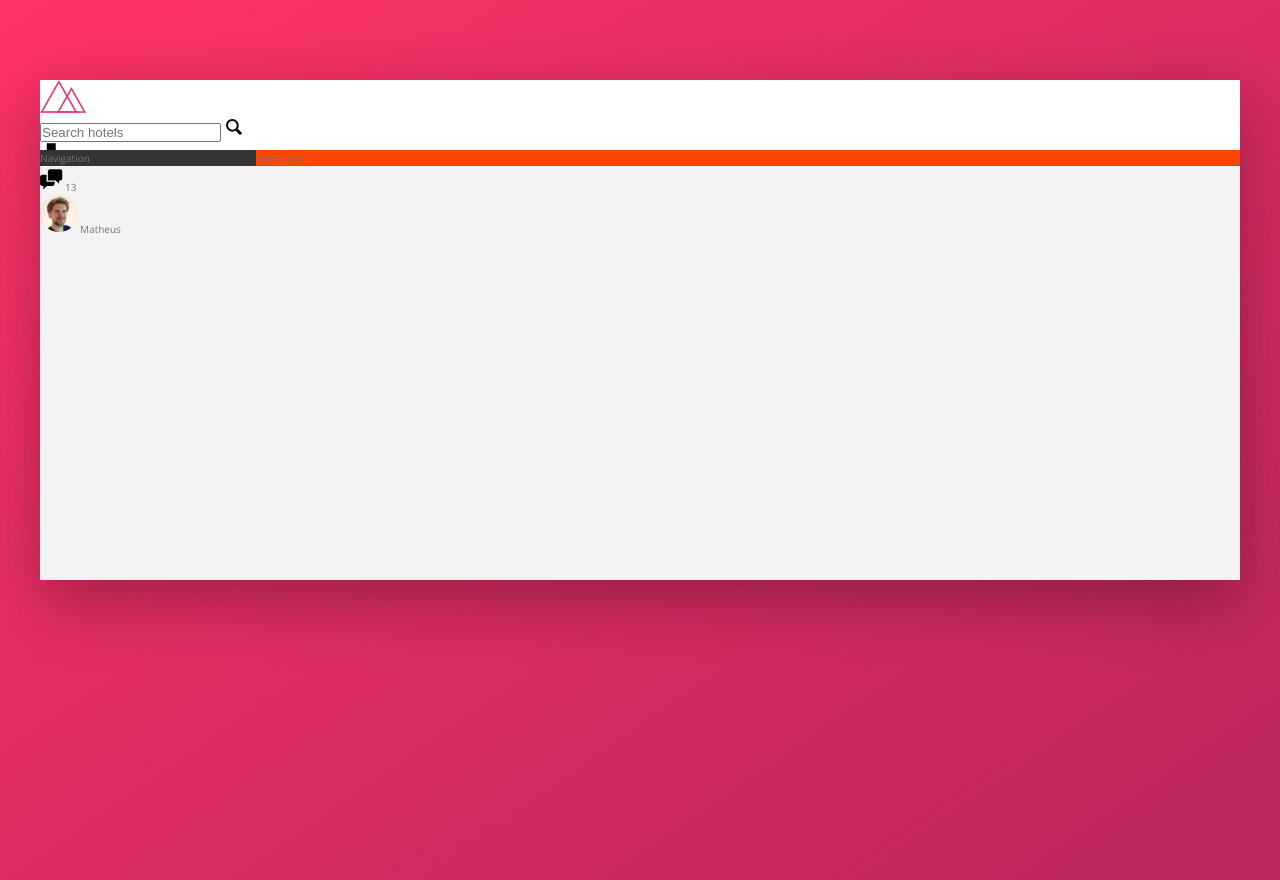
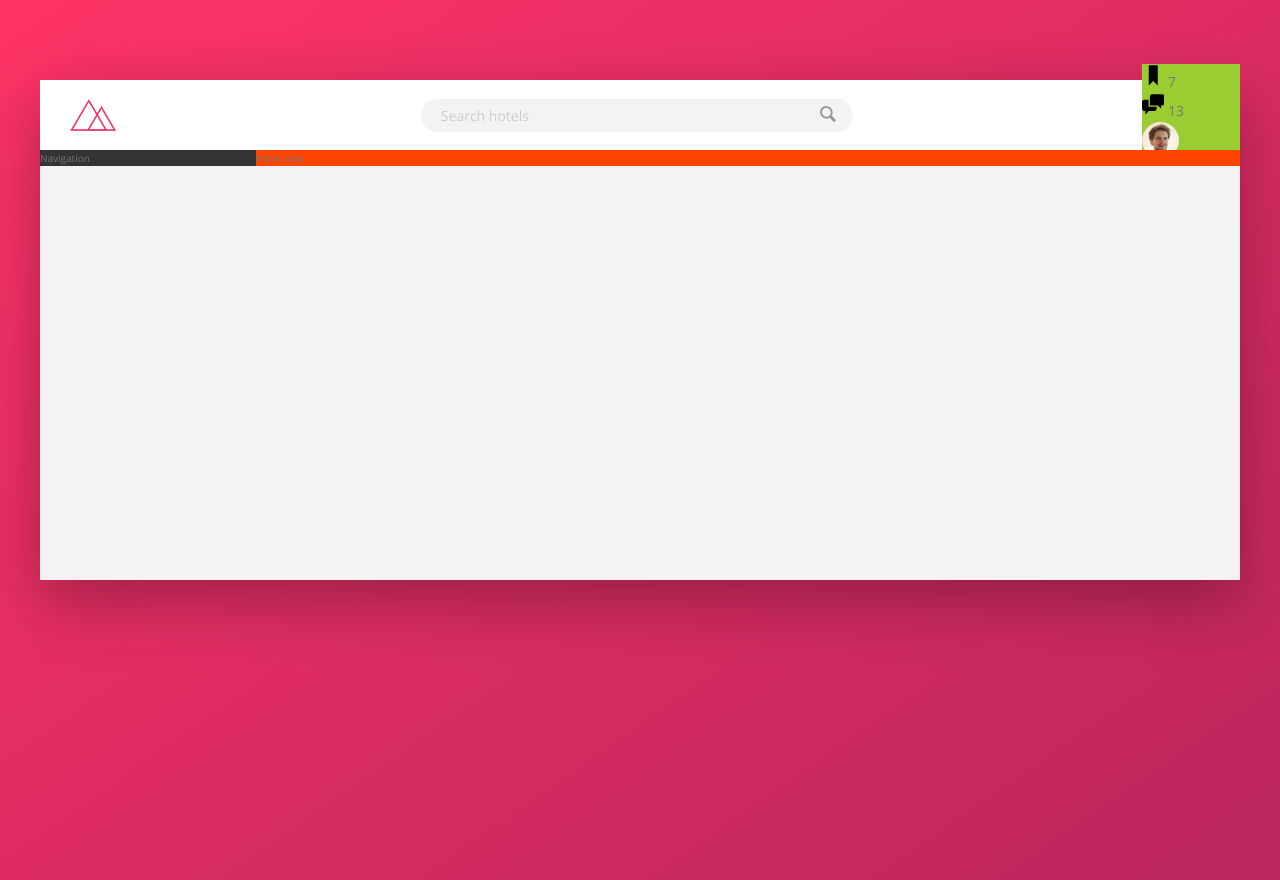
Before and after one commit to matheusalxds/Advance-CSS-Course-Trillo, a website: page index.html in a window 1280 px wide. Drawn offline with nearby package versions, Linux system fonts and the light colour scheme.

Commit message:
Created the Search bar component

```diff
--- a/index.html
+++ b/index.html
@@ -16,9 +16,11 @@
         <img src="img/logo.png" alt="trillo" class="logo">
         <form action="#" class="search">
           <input type="text" class="search__input" placeholder="Search hotels">
-          <svg class="search__icon">
-            <use xlink:href="img/sprite.svg#icon-magnifying-glass"></use>
-          </svg>
+          <button class="search__button">
+            <svg class="search__icon">
+              <use xlink:href="img/sprite.svg#icon-magnifying-glass"></use>
+            </svg>
+          </button>
         </form>
 
         <nav class="user-nav">
--- a/sass/_components.scss
+++ b/sass/_components.scss
@@ -3,6 +3,7 @@
 ///////////////////////////////////
 .logo {
   height: 3.25rem;
+  margin-left: 3rem;
 }
 
 ///////////////////////////////////
@@ -10,17 +11,57 @@
 ///////////////////////////////////
 
 .search {
+  flex: 0 0 40%;
+
+  display: flex;
+  align-items: center;
+  justify-content: center;
   &__input {
+    font-family: inherit;
+    font-size: inherit;
+    color: inherit;
+    background-color: var(--color-grey-light-2);
+    border: none;
+    padding: .7rem 2rem;
+    border-radius: 100px;
+    width: 90%;
+    transition: all .2s;
+    margin-right: -3.5rem;
 
+    &:focus {
+      outline: none;
+      width: 100%;
+      background-color: var(--color-grey-light-3);
+    }
+
+    &::-webkit-input-placeholder {
+      font-weight: 100;
+      color: var(--color-grey-light-4);
+    }
+  }
+
+  &__input:focus + &__button {
+    background-color: var(--color-grey-light-3);
   }
 
   &__button {
+    border: none;
+    background-color: var(--color-grey-light-2);
 
+    &:focus {
+      outline: none;
+    }
+
+    &:active {
+      transform: translate(2px);
+    }
   }
 
   &__icon {
     height: 2rem;
     width: 2rem;
+  //  we can use fill to set the icon color
+    fill: var(--color-grey-dark-3)
   }
 }
 
@@ -28,6 +69,7 @@
 ///////////// USER NAV ////////////
 ///////////////////////////////////
 .user-nav {
+  background-color: yellowgreen;
   &__icon-box {
 
   }
--- a/sass/_layout.scss
+++ b/sass/_layout.scss
@@ -12,9 +12,13 @@
 }
 
 .header {
+  font-size: 1.4rem;
   height: 7rem;
   background-color: var(--color-white);
   border-bottom: var(--color-grey-light-2);
+  display: flex;
+  justify-content: space-between;
+  align-items: center;
 }
 
 .sidebar {
```
Also changed, not shown: css/style.css.
